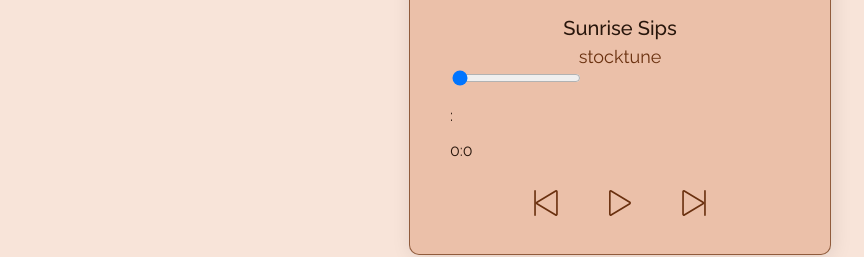
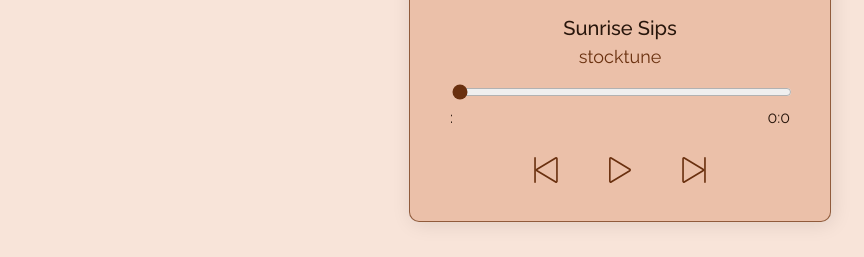
Before and after one commit to Eli032501/music-player-react, a React (Create React App) app: page / in a window 1280 px wide. Shown: the part 367-624 px from the top of the page, without its empty margins (20-884 px from the left). Built offline with nearby package versions, Linux system fonts and the light colour scheme; no server answers.

Commit message:
style timeline

```diff
--- a/src/Player.css
+++ b/src/Player.css
@@ -58,8 +58,19 @@
 }
 
 .Player .timeline {
+  margin-top: 16px;
+  width: 100%;
+  accent-color: var(--color4);
 }
-
+.Player .time {
+  display: flex;
+  flex-direction: row;
+  justify-content: space-between;
+}
+.Player .time p {
+  margin: 0;
+  margin-top: 4px;
+}
 .Player .buttons {
   margin: 16px auto 12px;
   max-width: fit-content;
--- a/src/Player.js
+++ b/src/Player.js
@@ -44,6 +44,7 @@ export default function Player() {
         });
       }
     }, 1000);
+
     return () => clearInterval(interval);
   }, [sound]);
 
@@ -90,6 +91,7 @@ export default function Player() {
           <p>
             {currTime.min}:{currTime.sec}
           </p>
+
           <p>
             {timeRemain.min}:{timeRemain.sec}
           </p>
```
